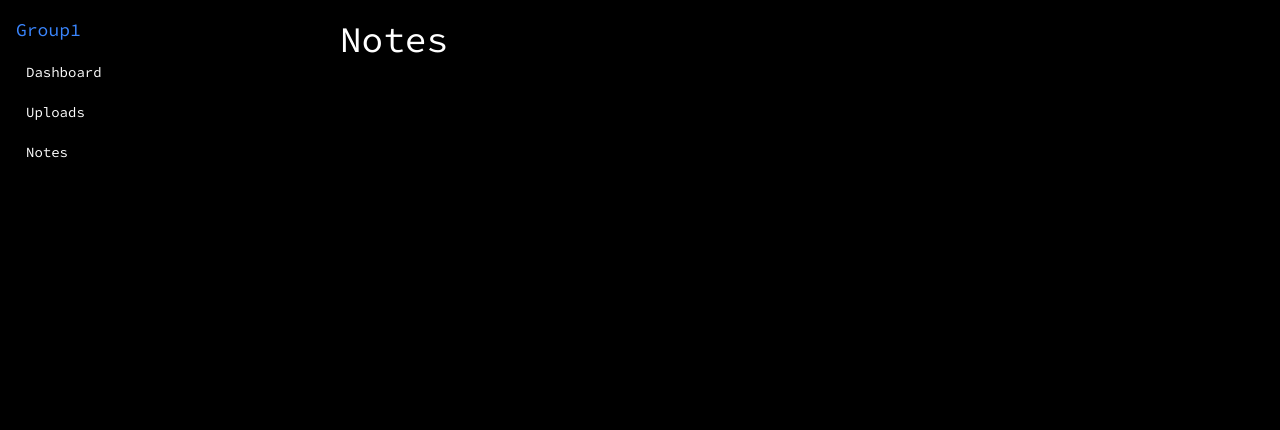
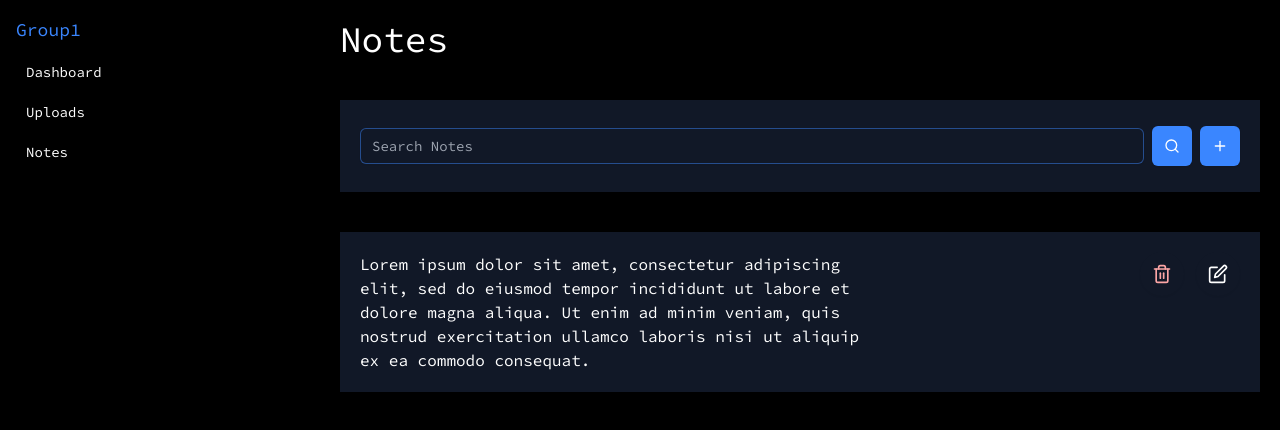
Before and after one commit to BRAVO68WEB/shx, a Next.js app in the folder packages/dashboard/: page /dashboard/notes in a window 1280 px wide. Shown: the top 430 px of the page. Built offline with nearby package versions, Linux system fonts and the light colour scheme.

Commit message:
Added notes page

```diff
--- a/packages/dashboard/app/(dashboard)/dashboard/notes/page.tsx
+++ b/packages/dashboard/app/(dashboard)/dashboard/notes/page.tsx
@@ -1,12 +1,54 @@
+import Button from '@/components/ui/Button'
+import Input from '@/components/ui/Input'
+import { Edit, PlusIcon, SearchIcon, Trash, Trash2 } from 'lucide-react'
 import React from 'react'
 
 function Notes() {
   return (
-    <>
-        <h1 className="text-4xl">Notes</h1>
+		<>
+			<h1 className="text-4xl ">Notes</h1>
 
-    </>
-  )
+			<div className="bg-gray-900 p-5 flex items-center w-full gap-2 my-10">
+				<Input type="text" placeholder="Search Notes" className="flex-1" />
+				<Button size="icon">
+					<SearchIcon className="h-4 w-4" />
+				</Button>
+				<Button title="Add a note" size="icon">
+					<PlusIcon className="h-4 w-4" />
+				</Button>
+			</div>
+			<div className="bg-gray-900 p-5 flex w-full gap-2">
+				<div className="text flex-1">
+					<p className="w-full max-w-lg">
+						Lorem ipsum dolor sit amet, consectetur adipiscing elit, sed do
+						eiusmod tempor incididunt ut labore et dolore magna aliqua. Ut enim
+						ad minim veniam, quis nostrud exercitation ullamco laboris nisi ut
+						aliquip ex ea commodo consequat.
+					</p>
+				</div>
+				<div className="buttons flex h-min gap-3">
+					<Button
+						variant="transparent"
+						size={'icon'}
+						aria-label="Delete Image"
+						title="Delete Image"
+						className="rounded-full hover:bg-red-50 hover:text-red-600 text-red-300"
+					>
+						<Trash2 className="h-5 w-5" />
+					</Button>
+					<Button
+						variant="transparent"
+						size={'icon'}
+						aria-label="Open Image"
+						title="Open Image"
+						className="rounded-full hover:bg-black"
+					>
+						<Edit className="h-5 w-5 " />
+					</Button>
+				</div>
+			</div>
+		</>
+	);
 }
 
 export default Notes
```
